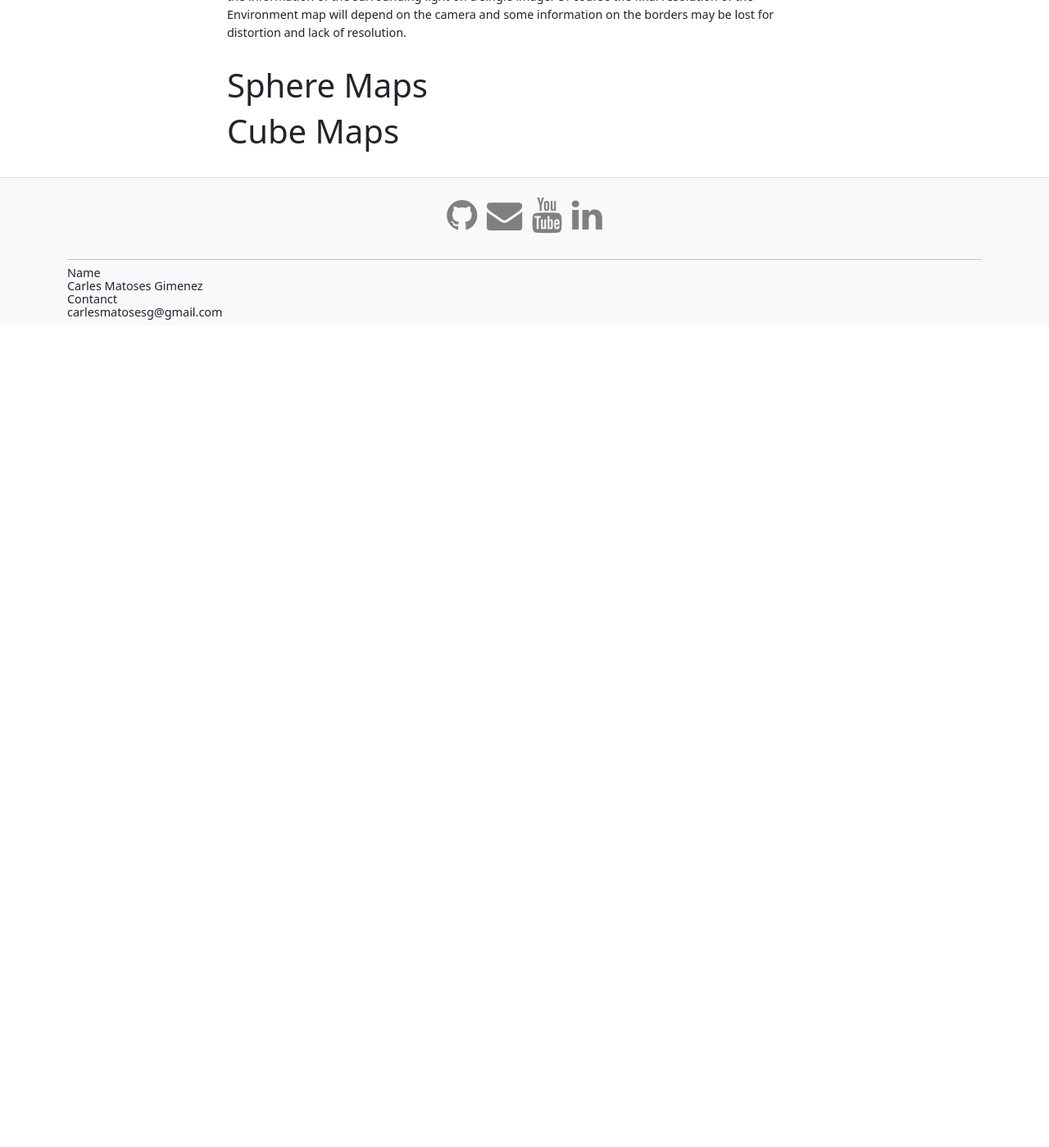
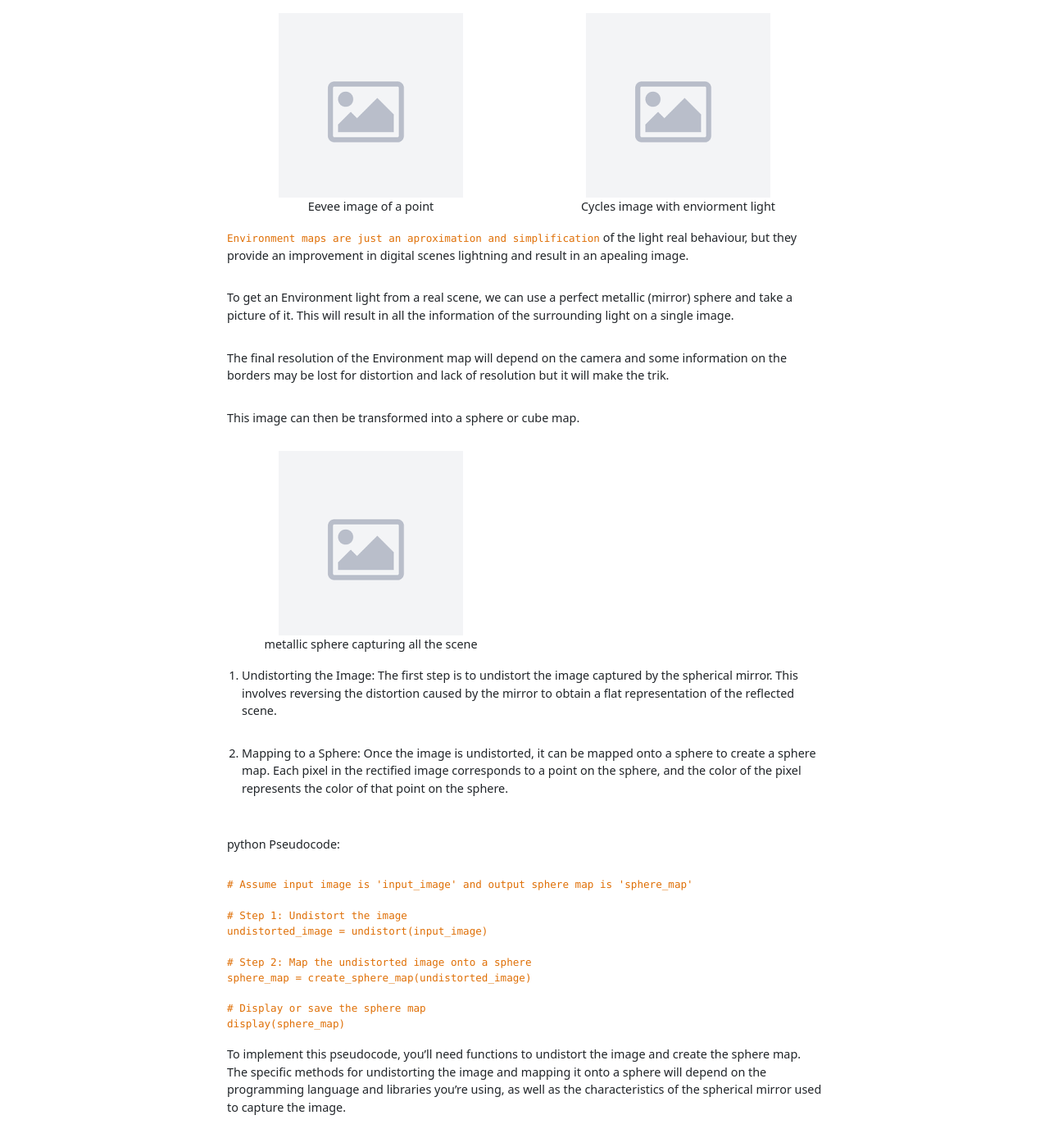
Before and after one commit to carlesmatoses/carlesmatoses.github.io, a Jekyll site: the page built from _posts/posts/2024-05-01-enviorment_map.markdown, in a window 1280 px wide and 1400 px high, scrolled down 2070 px. Shown: the whole window at 82% size. Built offline with Jekyll 4.4.1, drawn with Linux system fonts in a browser that asks for light colours; nearby versions of some CDN libraries; before the commit the page ends 2467 px from its top, so only the background shows below that; some of the changed text lies outside the part shown.

Commit message:
update enviorment map post

````diff
--- a/_posts/posts/2024-05-01-enviorment_map.markdown
+++ b/_posts/posts/2024-05-01-enviorment_map.markdown
@@ -17,7 +17,7 @@ permalink: post/EnvironmentMaps
 
 In computer graphics is really common to use Environment maps to emulate the real behavior of light [Environment Map 1](#img:Environment-map).
 
-The concept Environment Map is usually refferred to images that represent the surrounding light of one single point [scene origin 2](#img:scene-origin).
+The concept "Environment Map" is usually refferred to images that represent the surrounding light on one single point [scene origin 2](#img:scene-origin).
 
 {% include figure.html image="/images/realistic_lightning.jpg"
 caption="1. Environment map"
@@ -31,9 +31,19 @@ id="img:scene-origin"
 
 Two common aproaches for storing this information are `cube maps` and `sphere maps`.
 
-1. **Sphere Maps** are really common in lots of 3D softwares like blender because they are stored in a single image which makes them really easy to share and control.
+1. **Sphere Maps** are really common in 3D software platforms. They are stored in a single image which makes them really easy to share and control.
 
-2. In the other hand, **Cube Maps** require six diferent images as the name indicates.
+2. On the other hand, **Cube Maps** require six diferent images as shown in the image [Cube Map](#img:cube-map).
+
+{% include figure.html image="/images/cubeMap.png"
+caption="3. Cube Map."
+id="img:cube-map"
+%}
+
+{% include figure.html image="/images/sphereMap.png"
+caption="4. Sphere Map."
+id="img:sphere-map"
+%}
 
 <div class="alert alert-secondary" role="alert">
     We are not going to explore the file extensions or datatypes of the pixel values. I consider this information more relevant for future posts explaining digital color science.
@@ -45,16 +55,48 @@ Environment maps comme from the necessity of representing realistic light for di
 
 
 {% include figure.html image="/images/image-not-found.png"
-caption="Image Description"
+caption="Eevee image of a point"
 id="img:2"
 %}
 {% include figure.html image="/images/image-not-found.png"
-caption="Second Image Description sss"
+caption="Cycles image with enviorment light"
+id="img:3"
 %}
 
-Of course, `Environment maps are just an aproximation and simplification` but they provide a really good improvement in digital scenes.
+`Environment maps are just an aproximation and simplification` of the light real behaviour, but they provide an improvement in digital scenes lightning and result in an apealing image.
 
-To get an Environment light we can use a perfect metallic sphere and take a picture. This will result in all the information of the surrounding light on a single image. Of course the final resolution of the Environment map will depend on the camera and some information on the borders may be lost for distortion and lack of resolution.
+To get an Environment light from a real scene, we can use a perfect metallic (mirror) sphere and take a picture of it. This will result in all the information of the surrounding light on a single image.
+
+The final resolution of the Environment map will depend on the camera and some information on the borders may be lost for distortion and lack of resolution but it will make the trik.
+
+This image can then be transformed into a sphere or cube map.
+
+{% include figure.html image="/images/image-not-found.png"
+caption="metallic sphere capturing all the scene"
+id="img:3"
+%}
+
+1. Undistorting the Image: The first step is to undistort the image captured by the spherical mirror. This involves reversing the distortion caused by the mirror to obtain a flat representation of the reflected scene.
+
+2. Mapping to a Sphere: Once the image is undistorted, it can be mapped onto a sphere to create a sphere map. Each pixel in the rectified image corresponds to a point on the sphere, and the color of the pixel represents the color of that point on the sphere.
+
+python Pseudocode:
+
+```
+# Assume input image is 'input_image' and output sphere map is 'sphere_map'
+
+# Step 1: Undistort the image
+undistorted_image = undistort(input_image)
+
+# Step 2: Map the undistorted image onto a sphere
+sphere_map = create_sphere_map(undistorted_image)
+
+# Display or save the sphere map
+display(sphere_map)
+```
+
+To implement this pseudocode, you'll need functions to undistort the image and create the sphere map. The specific methods for undistorting the image and mapping it onto a sphere will depend on the programming language and libraries you're using, as well as the characteristics of the spherical mirror used to capture the image.
+
 
 # Sphere Maps
 
````
Also changed, not shown: images/cubeMap.png (added), images/sphereMap.png (added).
